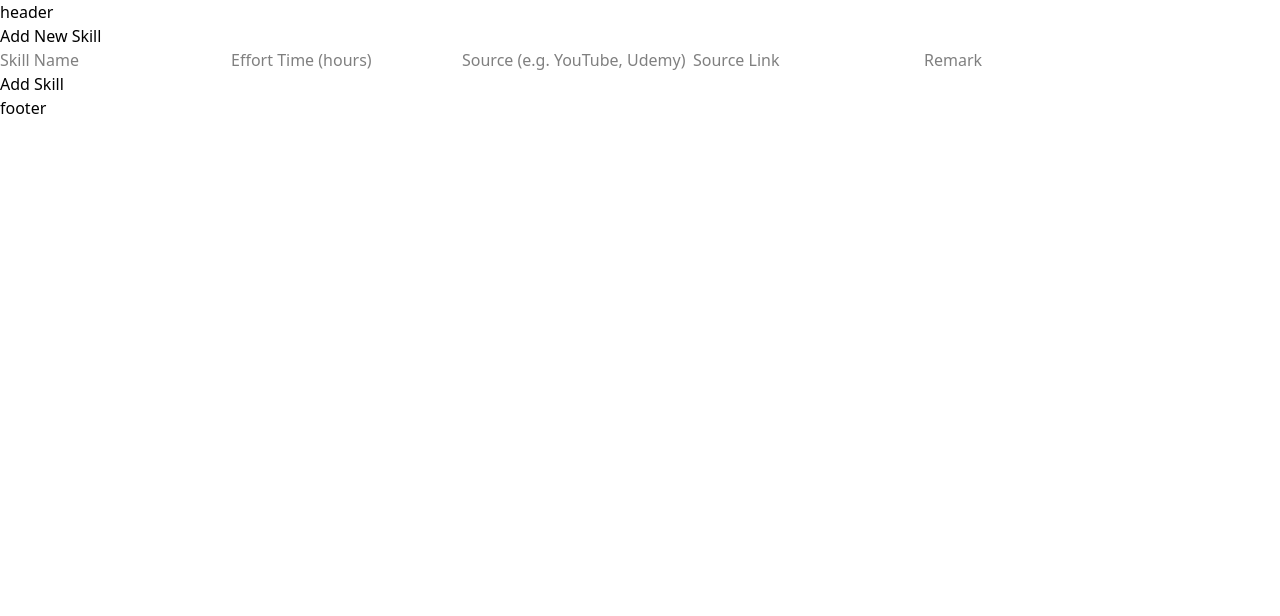
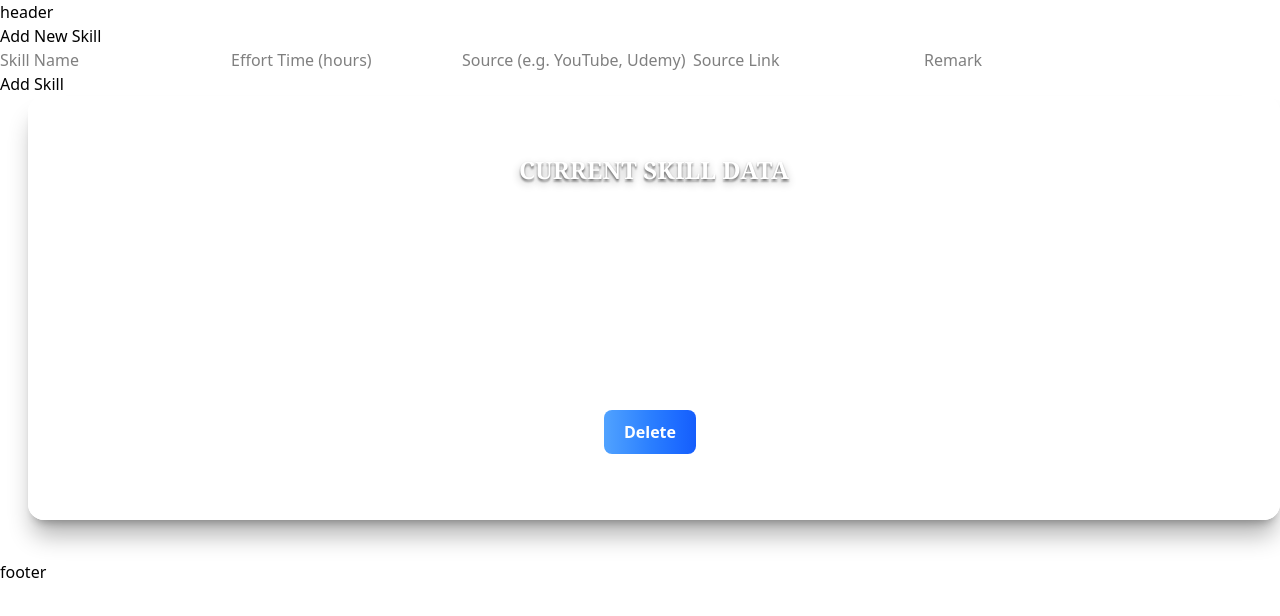
Before and after one commit to Arjun976/Skill_adder_server2, a React (Vite) app in the folder skill_adder/: page /form in a window 1280 px wide. Shown: the top 616 px of the page. Built offline with nearby package versions, Linux system fonts and the light colour scheme; no server answers.

Commit message:
feat:card component created

```diff
--- a/skill_adder/src/components/Card.jsx
+++ b/skill_adder/src/components/Card.jsx
@@ -12,6 +12,7 @@ const Card = ({ skillData }) => {
         <h6>Effort Time :   <span className="text-2xl text-blue-500">{skillData.Efforttime}</span></h6>
         <p>Source Link:     <span className="text-2xl text-blue-500"><Link to={skillData.Sourcelink}>{skillData.Sourcelink}</Link></span></p>
         <p>     Remark:          <span className="text-2xl text-blue-500"> {skillData.remark}</span></p>
+        <p>Added Time <span className="text-2xl text-blue-500">{skillData.addedtime}</span></p>
       </div>
       <button className=" mt-4 text-white bg-linear-to-r from-blue-400 via-blue-500 to-blue-600 hover:bg-linear-to-br focus:ring-4 focus:outline-none focus:none dark:focus:none  rounded-lg font-bold px-5 py-2.5 text-center me-2 mb-2">Delete</button>
     </div>
--- a/skill_adder/src/components/Form.jsx
+++ b/skill_adder/src/components/Form.jsx
@@ -2,7 +2,7 @@ import React, { useEffect, useState } from "react";
 import Preview from "./Preview";
 import Progress from "../pages/Progress.jsx";
 import { getSkillAPI } from "../services/allAPI";
-
+import Card from "./Card.jsx";
 function Form() {
   const [Addid, setAddid] = useState("");
   const [skilldata, setskilldata] = useState({
@@ -45,6 +45,8 @@ function Form() {
 
       {/* Progress tracker below */}
 
+      <Card skillData={skilldata} />
+
     </div>
   );
 }
```
Also changed, not shown: skill_adder/src/pages/Search.jsx (renamed from skill_adder/src/components/Search.jsx).
